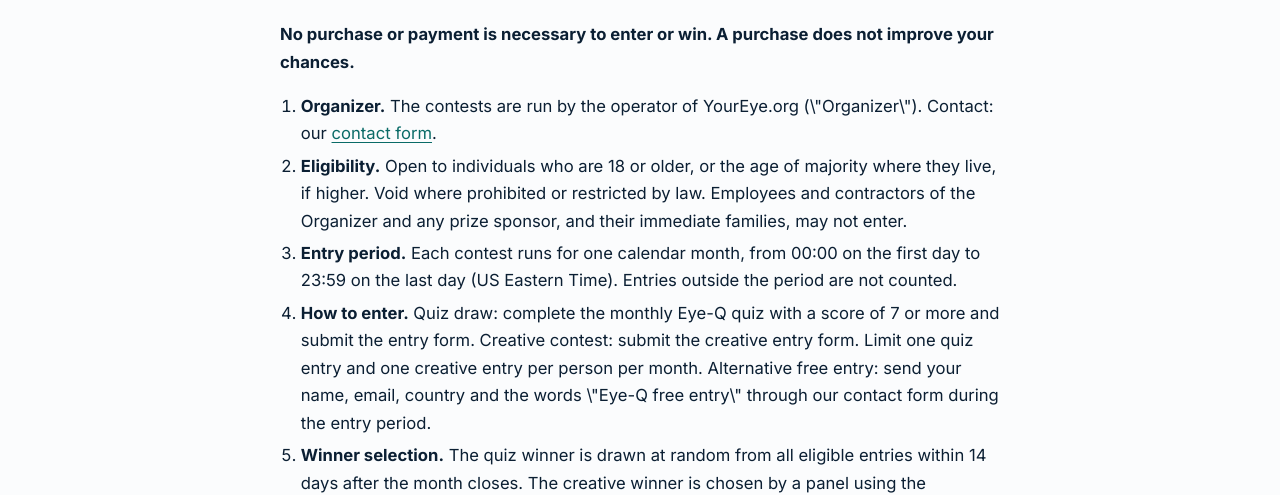
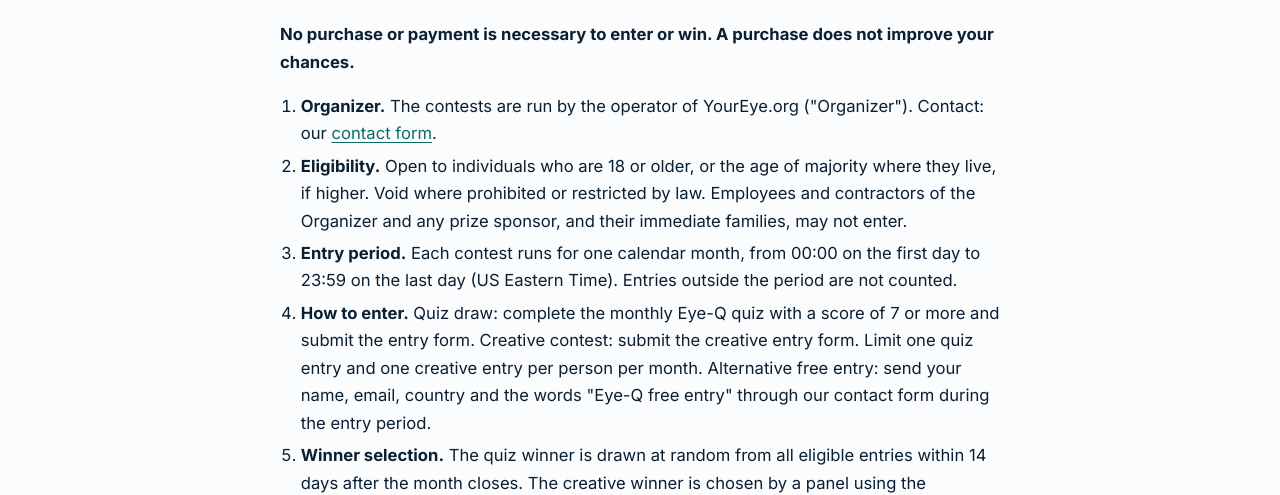
Before and after one commit to WEBWORKSA1/youreye-org, a Jekyll site: the page built from contests.html, in a window 1280 px wide and 900 px high, scrolled down 2650 px. Shown: the part 164-659 px from the top of the window. Built offline with Jekyll 4.4.1, drawn with Linux system fonts in a browser that asks for light colours; some of the changed text lies outside the part shown.

Commit message:
Contests page: fix escaped quotes
Co-Authored-By: Claude Opus 5.5 <noreply@anthropic.com>
Claude-Session: https://claude.ai/code/session_01CLEd6BooQeNUJe8LHMctJL

```diff
--- a/contests.html
+++ b/contests.html
@@ -15,7 +15,7 @@ scripts: [assets/js/contest.js]
     </div>
     <div class="side-box">
       <h2 class="h3">Want to sponsor a month?</h2>
-      <p class="mt0">Brands, clinics and optical retailers can provide a prize and get a \"presented by\" mention on this page and in our digest.</p>
+      <p class="mt0">Brands, clinics and optical retailers can provide a prize and get a "presented by" mention on this page and in our digest.</p>
       <a class="btn btn-ghost" href="advertise.html">Sponsorship options</a>
     </div>
   </div>
@@ -70,10 +70,10 @@ scripts: [assets/js/contest.js]
     <h2>Official rules</h2>
     <p><strong>No purchase or payment is necessary to enter or win. A purchase does not improve your chances.</strong></p>
     <ol>
-      <li><strong>Organizer.</strong> The contests are run by the operator of YourEye.org (\"Organizer\"). Contact: our <a href="contact.html">contact form</a>.</li>
+      <li><strong>Organizer.</strong> The contests are run by the operator of YourEye.org ("Organizer"). Contact: our <a href="contact.html">contact form</a>.</li>
       <li><strong>Eligibility.</strong> Open to individuals who are 18 or older, or the age of majority where they live, if higher. Void where prohibited or restricted by law. Employees and contractors of the Organizer and any prize sponsor, and their immediate families, may not enter.</li>
       <li><strong>Entry period.</strong> Each contest runs for one calendar month, from 00:00 on the first day to 23:59 on the last day (US Eastern Time). Entries outside the period are not counted.</li>
-      <li><strong>How to enter.</strong> Quiz draw: complete the monthly Eye-Q quiz with a score of 7 or more and submit the entry form. Creative contest: submit the creative entry form. Limit one quiz entry and one creative entry per person per month. Alternative free entry: send your name, email, country and the words \"Eye-Q free entry\" through our contact form during the entry period.</li>
+      <li><strong>How to enter.</strong> Quiz draw: complete the monthly Eye-Q quiz with a score of 7 or more and submit the entry form. Creative contest: submit the creative entry form. Limit one quiz entry and one creative entry per person per month. Alternative free entry: send your name, email, country and the words "Eye-Q free entry" through our contact form during the entry period.</li>
       <li><strong>Winner selection.</strong> The quiz winner is drawn at random from all eligible entries within 14 days after the month closes. The creative winner is chosen by a panel using the published criteria. Odds depend on the number of eligible entries.</li>
       <li><strong>Prizes.</strong> The prize is shown on this page for that month. No cash alternative. The Organizer may substitute a prize of equal or greater value if a prize becomes unavailable. Prizes are not transferable. Winners are responsible for any taxes.</li>
       <li><strong>Notification.</strong> Winners are notified by email and must reply within 7 days, and may need to confirm eligibility. Otherwise an alternate winner may be selected. Skill-testing questions may be required where the law requires them.</li>
```
